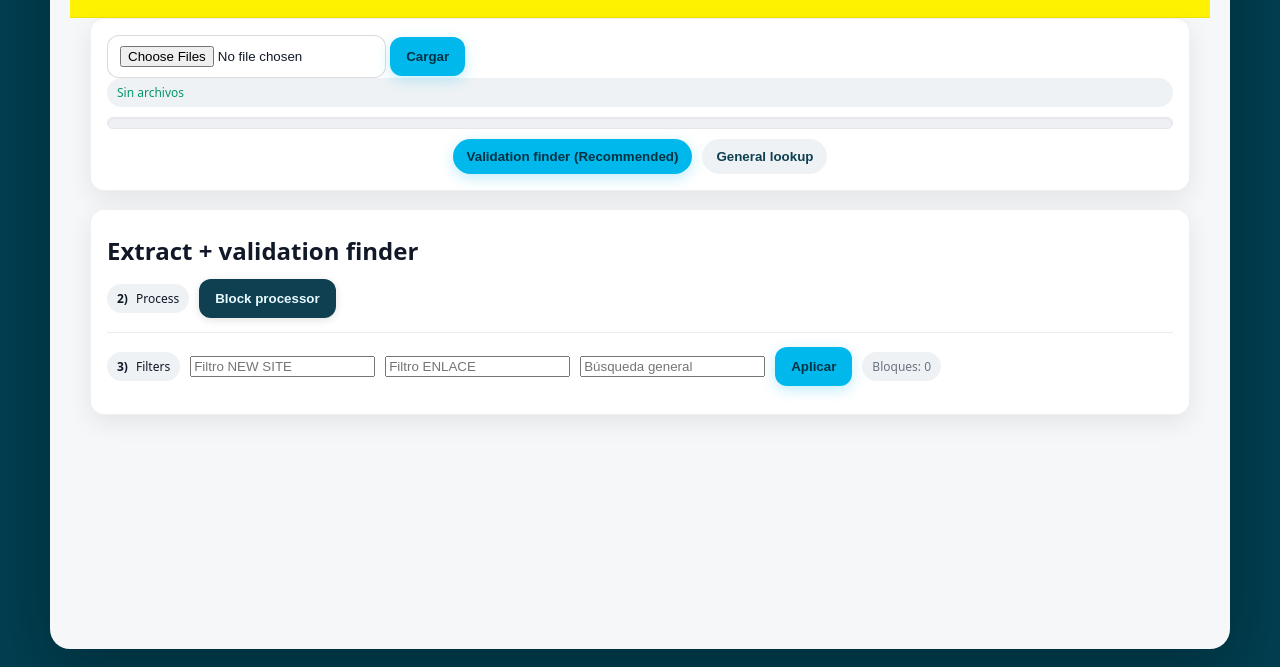
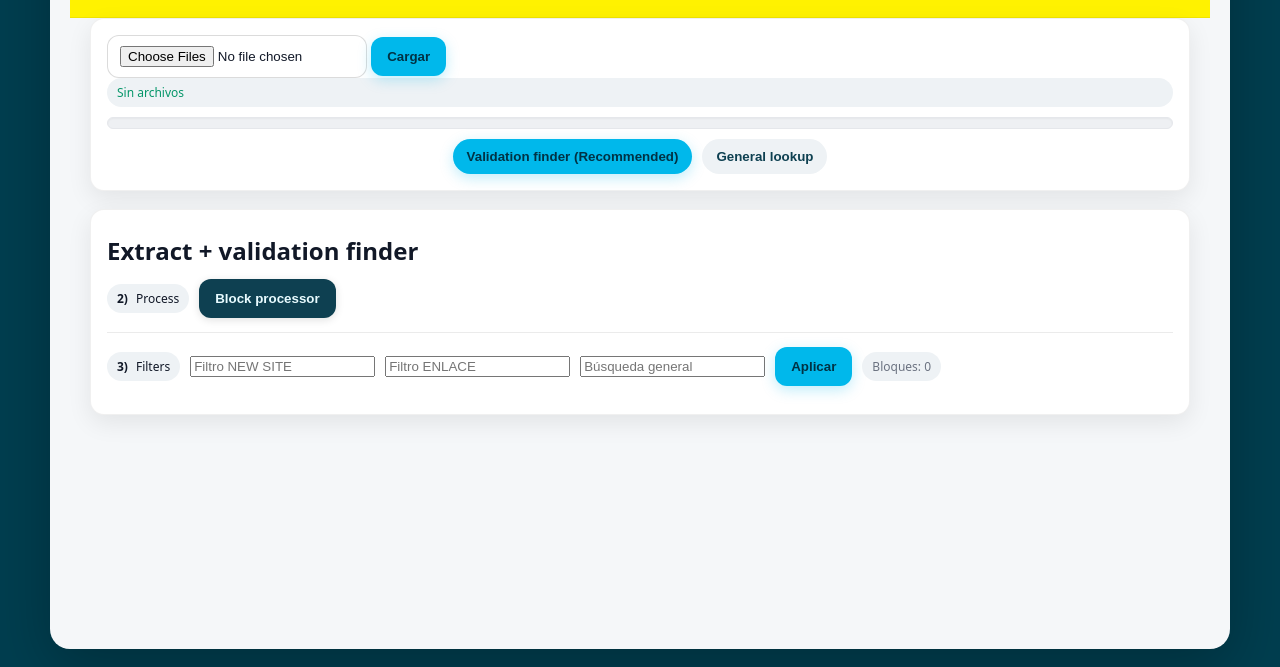
Before and after one commit to alvaromartinezg/extractor-validaciones, a plain HTML site: page index.html in a window 1280 px wide. Shown: the part 169-836 px from the top of the page. Drawn offline with Linux system fonts and the light colour scheme.

Commit message:
Update styles.css

```diff
--- a/css/styles.css
+++ b/css/styles.css
@@ -55,6 +55,22 @@ body{
   margin:0 auto 18px; padding:16px;
 }
 .row{ display:flex; gap:10px; flex-wrap:wrap; align-items:center; }
+/* Centrar selector de archivos + botón cargar */
+.row-center {
+  justify-content: center;
+  gap: 12px;
+  flex-wrap: wrap;
+}
+
+/* Ajuste visual del input file */
+.row-center input[type="file"] {
+  max-width: 260px;
+}
+
+/* Mantener pill alineado */
+.row-center .pill {
+  margin-left: 0;
+}
 
 .pill{
   background:#eef2f5; padding:6px 10px; border-radius:999px;
```
